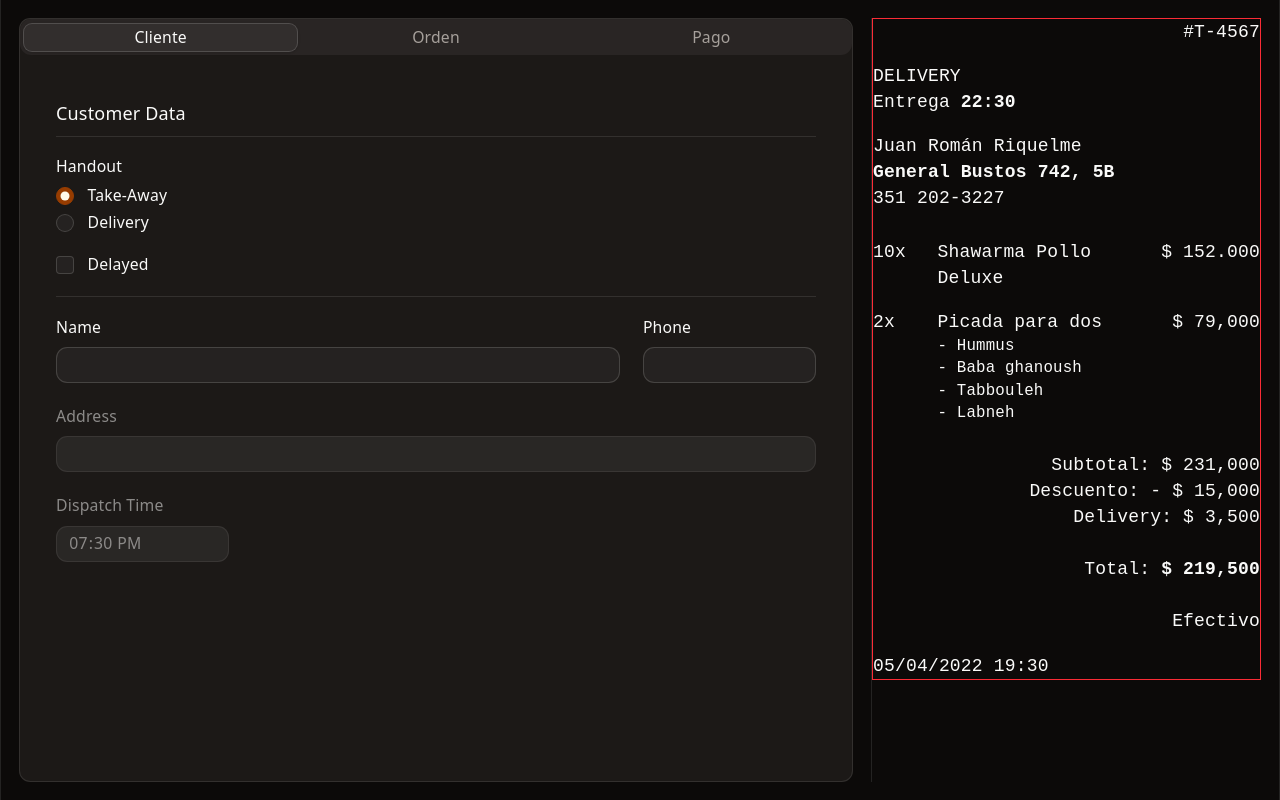
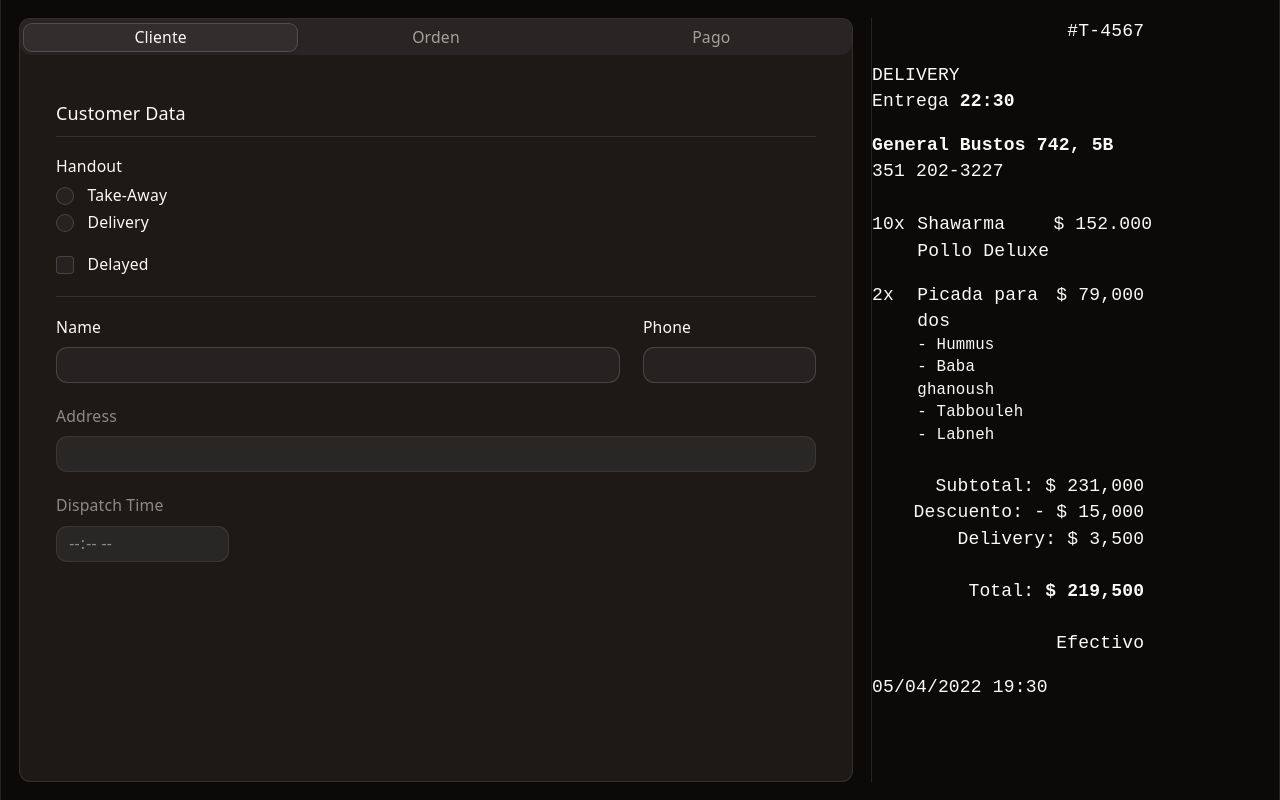
Before and after one commit to kikedose/ticket-gen-v2, a React (Vite) app: page /ticket in a window 1280 px wide. Built offline with nearby package versions, Linux system fonts and the light colour scheme.

Commit message:
wip(store): got the ticket preview connected to the ticket form

```diff
--- a/src/routes/(ticket)/-customer-data.tsx
+++ b/src/routes/(ticket)/-customer-data.tsx
@@ -1,4 +1,4 @@
-import { useState } from 'react';
+import { useShallow } from 'zustand/react/shallow';
 import { Checkbox } from '~/components/ui/checkbox';
 import {
   Field,
@@ -15,18 +15,30 @@ import {
 import { Input } from '~/components/ui/input';
 import { Label } from '~/components/ui/label';
 import { RadioGroup, RadioGroupItem } from '~/components/ui/radio-group';
-import { getTime } from '~/lib/utils';
+// import { getTime } from '~/lib/utils';
+import { useTicketStore } from '~/stores/ticket-store';
+import type { TicketState } from '~/stores/ticket-store-types';
 
 export default function CustomerData() {
-  const [handout, setHandout] = useState('take-away');
-  const [isDelayed, setIsDelayed] = useState(false);
+  const { handout, isDelayed, name, phone, address, dispatchTime } =
+    useTicketStore(
+      useShallow((s) => ({
+        handout: s.handout,
+        isDelayed: s.isDelayed,
+        name: s.name,
+        phone: s.phone,
+        address: s.address,
+        dispatchTime: s.dispatchTime,
+      })),
+    );
+  const setField = useTicketStore((s) => s.setField);
 
-  const [time, setTime] = useState(() => {
-    // rounds up to the next 10 min (600000ms) mark
-    // 20:03 -> 20:10
-    const t = getTime((Math.floor(Date.now() / 600000) + 1) * 600000);
-    return t > '00:00' && t < '19:30' ? '19:30' : t;
-  });
+  // const [time, setTime] = useState(() => {
+  //   // rounds up to the next 10 min (600000ms) mark
+  //   // 20:03 -> 20:10
+  //   const t = getTime((Math.floor(Date.now() / 600000) + 1) * 600000);
+  //   return t > '00:00' && t < '19:30' ? '19:30' : t;
+  // });
 
   return (
     <>
@@ -38,8 +50,9 @@ export default function CustomerData() {
           <Field>
             <FieldLabel>Handout</FieldLabel>
             <RadioGroup
-              value={handout}
-              onValueChange={(value) => setHandout(value)}
+              onValueChange={(value) =>
+                setField({ handout: value as TicketState['handout'] })
+              }
             >
               <div className="flex items-center gap-3">
                 <RadioGroupItem value="take-away" id="take-away" />
@@ -57,7 +70,7 @@ export default function CustomerData() {
               id="delayed"
               name="delayed"
               checked={isDelayed}
-              onCheckedChange={(checked) => setIsDelayed(!!checked)}
+              onCheckedChange={(checked) => setField({ isDelayed: !!checked })}
             />
             <FieldLabel htmlFor="delayed" className="pl-1">
               Delayed
@@ -70,12 +83,22 @@ export default function CustomerData() {
         <FieldGroup className="grid grid-cols-4 items-center">
           <Field className="col-span-3">
             <FieldLabel htmlFor="name">Name</FieldLabel>
-            <Input id="name" autoComplete="off" />
+            <Input
+              id="name"
+              autoComplete="off"
+              value={name}
+              onChange={({ target }) => setField({ name: target.value })}
+            />
           </Field>
 
           <Field className="col-span-1">
             <FieldLabel htmlFor="phone">Phone</FieldLabel>
-            <Input id="phone" autoComplete="off" />
+            <Input
+              id="phone"
+              autoComplete="off"
+              value={phone}
+              onChange={({ target }) => setField({ phone: target.value })}
+            />
           </Field>
 
           <Field className="col-span-4" data-disabled={handout === 'take-away'}>
@@ -84,21 +107,25 @@ export default function CustomerData() {
               id="address"
               autoComplete="off"
               disabled={handout === 'take-away'}
+              value={address}
+              onChange={({ target }) => setField({ address: target.value })}
             />
           </Field>
 
           <Field className="col-span-1" data-disabled={!isDelayed}>
             <FieldLabel htmlFor="address">Dispatch Time</FieldLabel>
             <Input
-              disabled={!isDelayed}
+              id="time"
               type="time"
-              id="time"
               step={600}
               min="19:30"
               max="00:00"
               autoComplete="off"
-              value={time}
-              onChange={(e) => setTime(e.target.value)}
+              disabled={!isDelayed}
+              value={dispatchTime}
+              onChange={({ target }) =>
+                setField({ dispatchTime: target.value })
+              }
             />
           </Field>
         </FieldGroup>
--- a/src/routes/(ticket)/-ticket-preview.tsx
+++ b/src/routes/(ticket)/-ticket-preview.tsx
@@ -1,8 +1,22 @@
+import { useShallow } from 'zustand/react/shallow';
+import { useTicketStore } from '~/stores/ticket-store';
 import { formatMoney as money } from '~/lib/utils';
+
 export default function TicketPreview() {
+  const { handout, isDelayed, name, phone, address, dispatchTime } =
+    useTicketStore(
+      useShallow((s) => ({
+        handout: s.handout,
+        isDelayed: s.isDelayed,
+        name: s.name,
+        phone: s.phone,
+        address: s.address,
+        dispatchTime: s.dispatchTime,
+      })),
+    );
+
   return (
-    // w-[72mm]
-    <div className="flex max-w-120 flex-col gap-4 border border-solid border-red-500 font-mono">
+    <div className="flex w-[72mm] flex-col gap-4 font-mono">
       {/* Ticket No */}
       <div className="text-right">#T-4567</div>
 
@@ -16,7 +30,7 @@ export default function TicketPreview() {
 
       {/* Customer details */}
       <ul>
-        <li>Juan Román Riquelme</li>
+        <li>{name}</li>
         <li className="font-bold">General Bustos 742, 5B</li>
         <li>351 202-3227</li>
       </ul>
```
